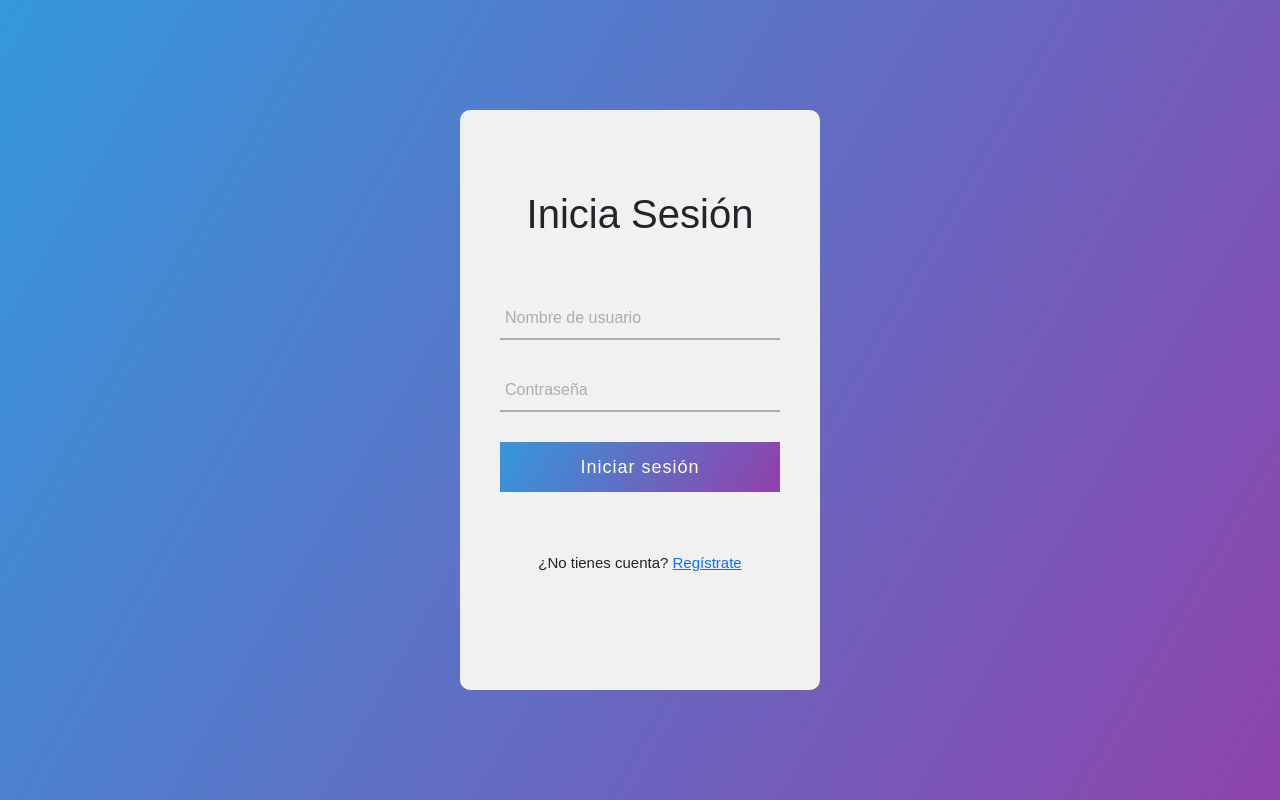
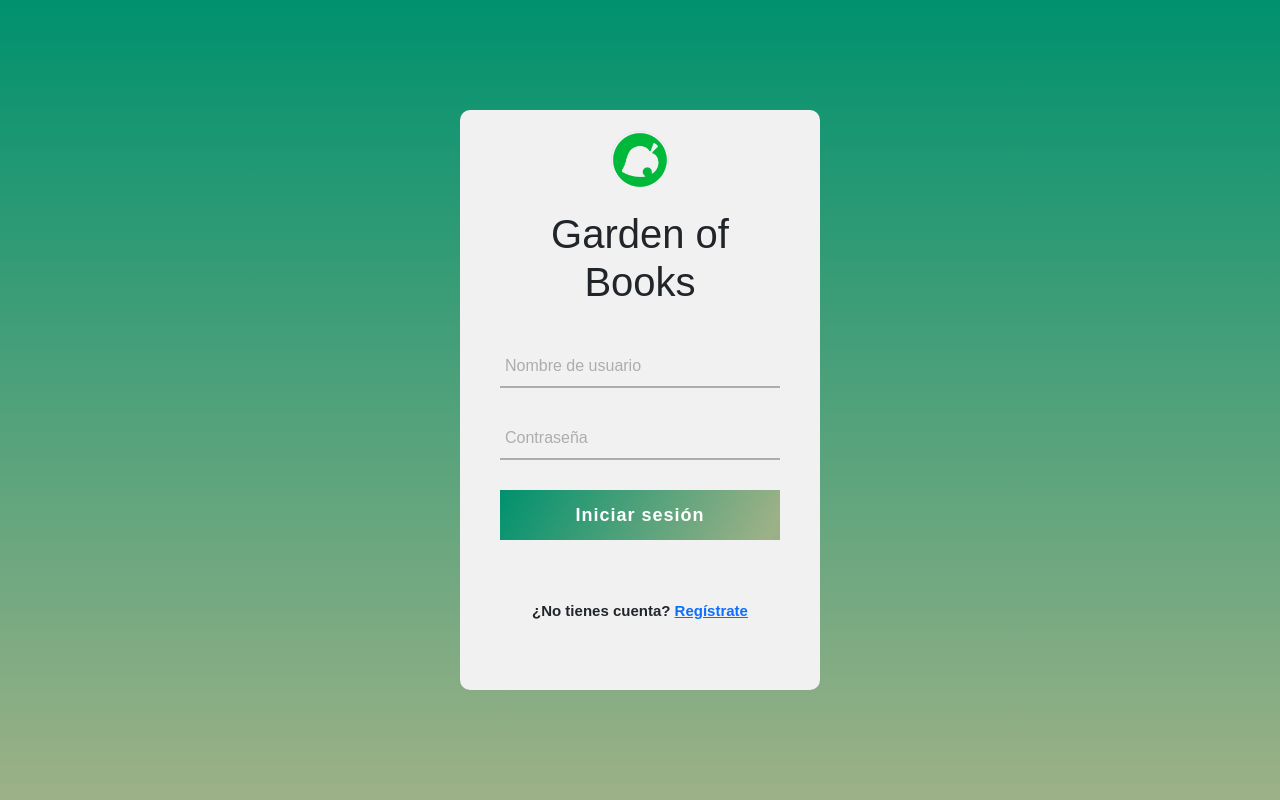
Before and after one commit to oscargargom/BookShop, a PHP site: page /login.php in a window 1280 px wide. Run offline with PHP 8.4, Linux system fonts and the light colour scheme; a stand-in replaces the project's code that opens the database connection.

Commit message:
Login Frontend y index frontend

```diff
--- a/css/style.css
+++ b/css/style.css
@@ -7,14 +7,16 @@
 
   body{
     min-height: 100vh;
-    background-image: linear-gradient(120deg,#3498db,#8e44ad);
+    background-image: linear-gradient(180deg, #00916e, #9DB187);
   }
+
+
 
   .login-form{
     width: 360px;
     background: #f1f1f1;
     height: 580px;
-    padding: 80px 40px;
+    padding: 15px 40px;
     border-radius: 10px;
     position: absolute;
     left: 50%;
@@ -24,7 +26,8 @@
 
   .login-form h1{
     text-align: center;
-    margin-bottom: 60px;
+    margin-bottom: 40px;
+    margin-top: 15px;
   }
 
   .txtb{
@@ -60,7 +63,7 @@
     position: absolute;
     width: 0%;
     height: 2px;
-    background: linear-gradient(120deg,#3498db,#8e44ad);
+    background: linear-gradient(120deg,#00916e,#9DB187);
     transition: .5s;
     top: 100%;
     left: 0;
@@ -78,7 +81,7 @@
     width: 100%;
     height: 50px;
     border: none;
-    background: linear-gradient(120deg,#3498db,#8e44ad,#3498db);
+    background: linear-gradient(120deg,#00916e, #9DB187,#00916e);
     background-size: 200%;
     color: #fff;
     outline: none;
--- /dev/null
+++ b/css/styleNavbar.css
@@ -0,0 +1,3 @@
+nav{
+    background-image: linear-gradient(180deg, #00916e, #9DB187);
+  }
--- a/login.php
+++ b/login.php
@@ -1,3 +1,11 @@
+
+<?php
+
+//Para que el css se vuelva a cargar, provisional
+header("Cache-Control: no-cache, must-revalidate"); // HTTP/1.1
+header("Expires: Sat, 1 Jul 2000 05:00:00 GMT"); // Fecha en el pasado
+?>
+
 <?php
 include_once 'database.php';
 session_start();
@@ -63,12 +71,7 @@ if (isset($_POST['username']) && isset($_POST['password'])) {
 
 ?>
 
-<?php
 
-    //Para que el css se vuelva a cargar, provisional
-    header("Cache-Control: no-cache, must-revalidate"); // HTTP/1.1
-    header("Expires: Sat, 1 Jul 2000 05:00:00 GMT"); // Fecha en el pasado
-?>
 
 
 
@@ -87,7 +90,9 @@ if (isset($_POST['username']) && isset($_POST['password'])) {
 <body>
 
     <form action="#" class="login-form" method="POST">
-        <h1>Inicia Sesión</h1>
+        <img src="logo-removebg-preview.png" width="70" height="70" style="display:block; margin:auto;">
+
+        <h1>Garden of Books</h1>
 
         <div class="txtb">
             <input type="text" name="username" required>
@@ -99,9 +104,9 @@ if (isset($_POST['username']) && isset($_POST['password'])) {
             <span data-placeholder="Contraseña"></span>
         </div>
 
-        <input type="submit" class="logbtn" value="Iniciar sesión">
+        <input type="submit" class="logbtn" value="Iniciar sesión" style="font-weight: bold;">
 
-        <div class="bottom-text" style="font-size: 15px;">
+        <div class="bottom-text" style="font-size: 15px; font-weight: bold">
             ¿No tienes cuenta? <a href="register.php">Regístrate</a>
         </div>
 
```
Also changed, not shown: funciones.php (+3 -13 lines), index.php (+62 -3 lines), logo-removebg-preview.png (added), logo.jpg (added).
